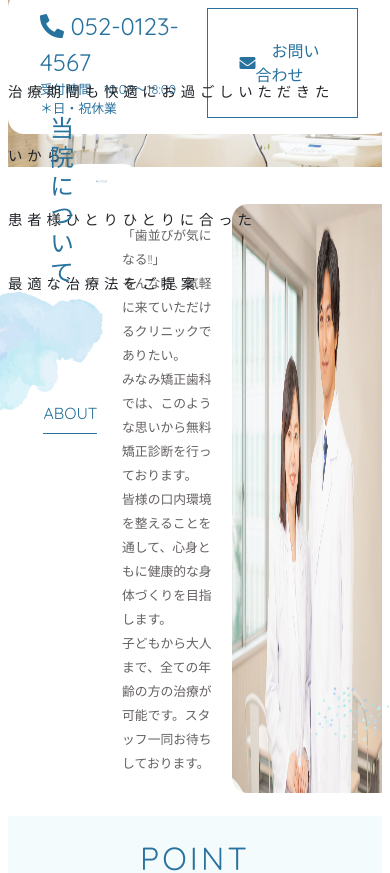
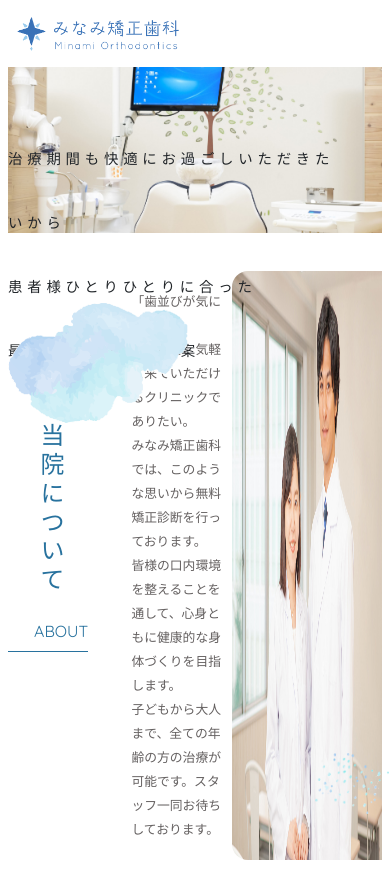
Before and after one commit to akiyama-prog/minami-dental-office, a Next.js app in the folder dental-site/: page / in a window 390 px wide. Shown: the top 873 px of the page. Built offline with nearby package versions, Linux system fonts and the light colour scheme.

Commit message:
ロゴをトップに配置

```diff
--- a/dental-site/src/pages/index.tsx
+++ b/dental-site/src/pages/index.tsx
@@ -5,24 +5,36 @@ import Head from '../../components/Head'
 import Info from '../../components/Info'
 import Link from 'next/link'
 import { info } from 'console'
+import { useMediaQuery } from 'react-responsive'
 
 export default function Home() {
+  const isPC: boolean = useMediaQuery({ query: '(min-width: 769px)' })
+  const isMobile: boolean = useMediaQuery({ query: '(max-width: 768px)' })
   return (
     <div className={styles.container}>
       <Head title={'みなみ矯正歯科'}></Head>
       <main>
+        {isMobile && (
+          <img className={styles.logo} src="/logo.png" alt="みなみ矯正歯科" />
+        )}
         <div className={styles.eyecache}>
-          <img className={styles.bgImg} src="/img_main.jpg" alt="医院内の写真" />
-          <div className={styles.officeInfo}>
-            <Info></Info>
-            <Link href="/form"><a className={styles.form}><i className="fas fa-envelope"></i>　お問い合わせ</a></Link>
+          <div className={styles.bgImg}>
+            <img src="/img_main.jpg" alt="医院内の写真" />
           </div>
+          {isPC && (
+            <div className={styles.officeInfo}>
+              <Info></Info>
+              <Link href="/form"><a className={styles.form}><i className="fas fa-envelope"></i>　お問い合わせ</a></Link>
+            </div>
+          )}
           <p className={styles.explaine}>
             治療期間も快適にお過ごしいただきたいから<br />
             患者様ひとりひとりに合った<br />
             最適な治療法をご提案
           </p>
-          <img className={styles.logo} src="/logo.png" alt="みなみ矯正歯科" />
+          {isPC && (
+            <img className={styles.logo} src="/logo.png" alt="みなみ矯正歯科" />
+          )}
         </div>
 
         <div className={styles.about}>
--- a/dental-site/src/styles/Home.module.scss
+++ b/dental-site/src/styles/Home.module.scss
@@ -1,9 +1,17 @@
 @import './globals.scss';
 
 //アイキャッチ
+
+@media screen and (max-width:768px){
+  .logo{
+    width:50%;
+    padding: 1rem;
+    padding-left: .5rem;
+  }
+}
 .eyecache{
   position: relative;
-  .bgImg{
+  .bgImg img{
     width: 100%;
     height: auto;
   }
@@ -31,10 +39,12 @@
       font-size: .8rem;
     }
   }
-  .logo{
-    bottom: -2rem;
-    left: 3.5rem;
-    width: 20%;
+  @media screen and (min-width:769px){
+    .logo{
+      bottom: -2rem;
+      left: 3.5rem;
+      width: 20%;
+    }
   }
   p{
     margin: 0;
@@ -50,6 +60,14 @@
     margin-left: 1rem;
   }
 }
+
+@media screen and (max-width:768px){
+  .eyecache{
+    .pcInfo{
+      display: none;
+    }
+  }
+}
 //当院について
 .about{
   display:flex;
@@ -61,7 +79,6 @@
     padding-top: 2rem;
     padding-right: 2rem;
     .jpAbout,.ABOUT,.item1{
-      position: absolute;
       color: $main-color;
     }
     .item1{
```
